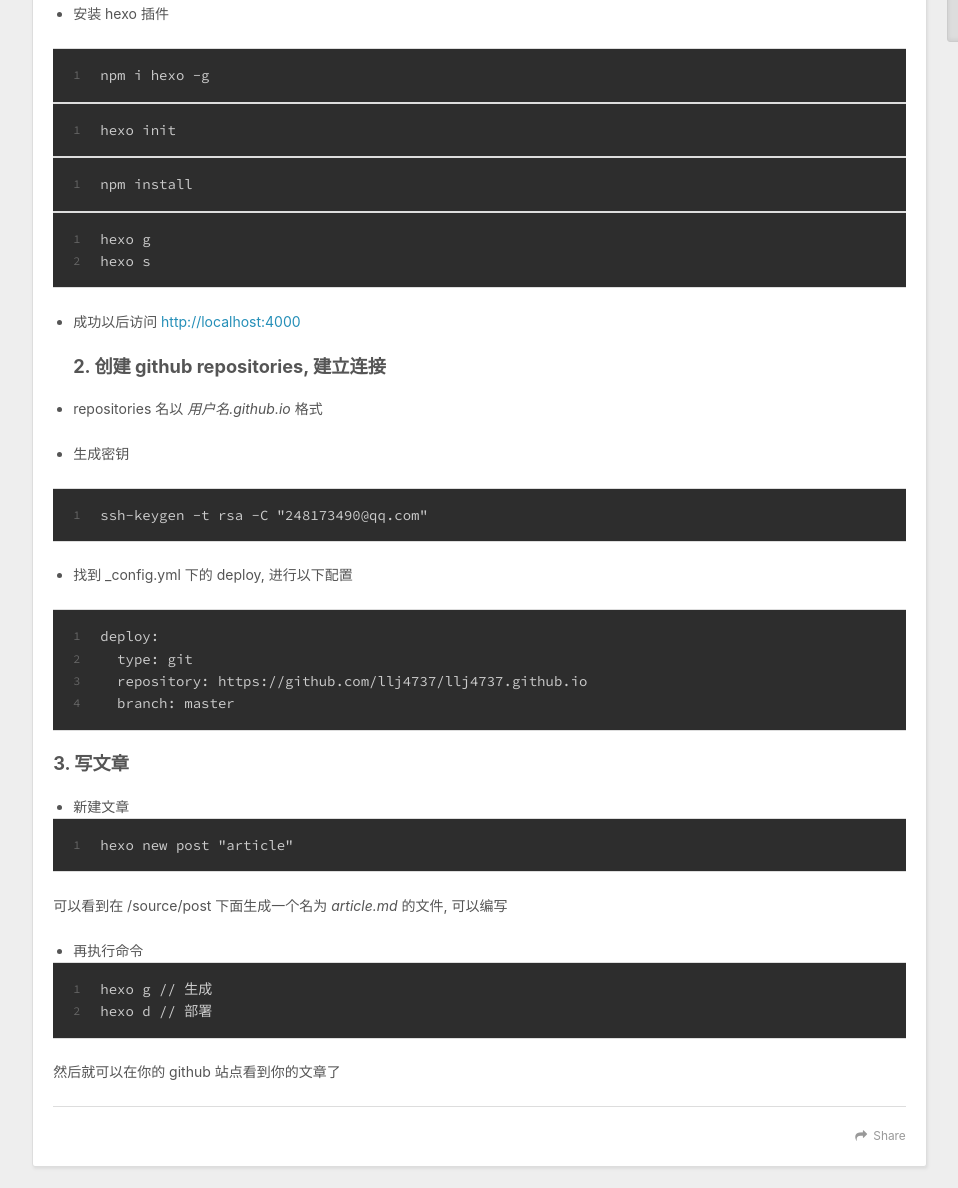
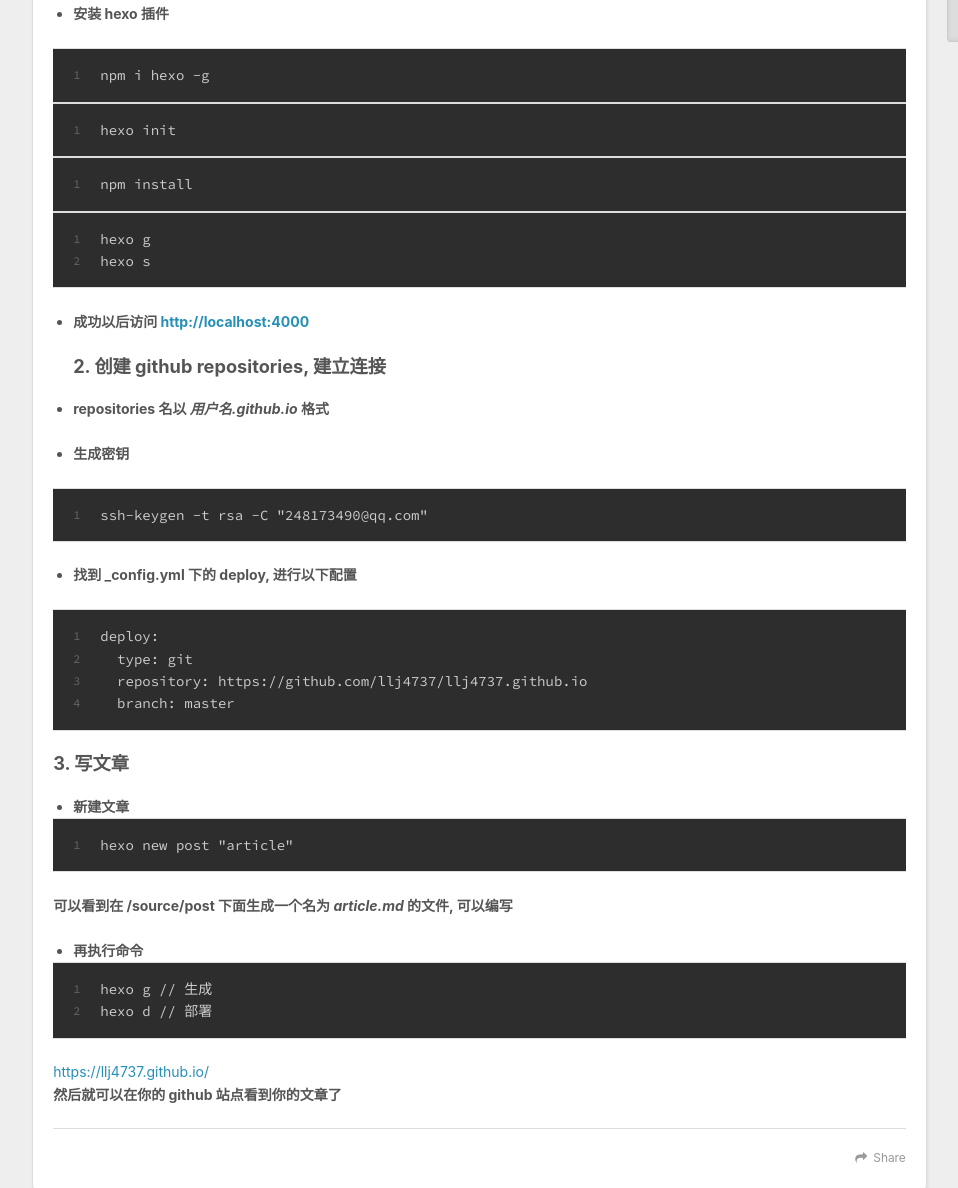
Before and after one commit to llj4737/llj4737.github.io, a plain HTML site: page 2019/07/29/实习第1天/index.html in a window 1280 px wide. Shown: the part 539-1727 px from the top of the page, without its empty margins (8-966 px from the left). Drawn offline with nearby package versions, Linux system fonts and the light colour scheme.

Commit message:
Site updated: 2019-07-29 14:16:22

```diff
--- a/2019/07/29/实习第1天/index.html
+++ b/2019/07/29/实习第1天/index.html
@@ -14,7 +14,7 @@
 <meta property="og:site_name" content="Hexo">
 <meta property="og:description" content="使用 github 搭建个人博客1. 新建文件夹 /hexo, cd /hexo, 安装 hexo 插件 1npm i hexo -g  1hexo init  1npm install  12hexo ghexo s  成功以后访问 http://localhost:4000 2. 创建 github repositories, 建立连接 repositories 名以 用户名.github.i">
 <meta property="og:locale" content="default">
-<meta property="og:updated_time" content="2019-07-29T06:11:53.071Z">
+<meta property="og:updated_time" content="2019-07-29T06:16:18.638Z">
 <meta name="twitter:card" content="summary">
 <meta name="twitter:title" content="实习第1天">
 <meta name="twitter:description" content="使用 github 搭建个人博客1. 新建文件夹 /hexo, cd /hexo, 安装 hexo 插件 1npm i hexo -g  1hexo init  1npm install  12hexo ghexo s  成功以后访问 http://localhost:4000 2. 创建 github repositories, 建立连接 repositories 名以 用户名.github.i">
@@ -87,7 +87,7 @@
     <div class="article-entry" itemprop="articleBody">
 
         <h2 id="使用-github-搭建个人博客"><a href="#使用-github-搭建个人博客" class="headerlink" title="使用 github 搭建个人博客"></a>使用 github 搭建个人博客</h2><h3 id="1-新建文件夹-hexo-cd-hexo"><a href="#1-新建文件夹-hexo-cd-hexo" class="headerlink" title="1. 新建文件夹 /hexo, cd /hexo,"></a>1. 新建文件夹 /hexo, cd /hexo,</h3><ul>
-<li><p>安装 hexo 插件</p>
+<li><p><strong>安装 hexo 插件</strong></p>
 <figure class="highlight plain"><table><tr><td class="gutter"><pre><span class="line">1</span><br></pre></td><td class="code"><pre><span class="line">npm i hexo -g</span><br></pre></td></tr></table></figure>
 
 <figure class="highlight plain"><table><tr><td class="gutter"><pre><span class="line">1</span><br></pre></td><td class="code"><pre><span class="line">hexo init</span><br></pre></td></tr></table></figure>
@@ -96,30 +96,30 @@
 
 <figure class="highlight plain"><table><tr><td class="gutter"><pre><span class="line">1</span><br><span class="line">2</span><br></pre></td><td class="code"><pre><span class="line">hexo g</span><br><span class="line">hexo s</span><br></pre></td></tr></table></figure>
 </li>
-<li><p>成功以后访问 <a href="http://localhost4000" target="_blank" rel="noopener">http://localhost:4000</a></p>
+<li><p><strong>成功以后访问 <a href="http://localhost4000" target="_blank" rel="noopener">http://localhost:4000</a></strong></p>
 <h3 id="2-创建-github-repositories-建立连接"><a href="#2-创建-github-repositories-建立连接" class="headerlink" title="2. 创建 github repositories, 建立连接"></a>2. 创建 github repositories, 建立连接</h3></li>
-<li><p>repositories 名以 <em>用户名.github.io</em> 格式</p>
+<li><p><strong>repositories 名以 <em>用户名.github.io</em> 格式</strong></p>
 </li>
-<li><p>生成密钥</p>
+<li><p><strong>生成密钥</strong></p>
 <figure class="highlight plain"><table><tr><td class="gutter"><pre><span class="line">1</span><br></pre></td><td class="code"><pre><span class="line">ssh-keygen -t rsa -C &quot;248173490@qq.com&quot;</span><br></pre></td></tr></table></figure>
 </li>
-<li><p>找到 _config.yml 下的 deploy, 进行以下配置</p>
+<li><p><strong>找到 _config.yml 下的 deploy, 进行以下配置</strong></p>
 <figure class="highlight plain"><table><tr><td class="gutter"><pre><span class="line">1</span><br><span class="line">2</span><br><span class="line">3</span><br><span class="line">4</span><br></pre></td><td class="code"><pre><span class="line">deploy:</span><br><span class="line">  type: git</span><br><span class="line">  repository: https://github.com/llj4737/llj4737.github.io</span><br><span class="line">  branch: master</span><br></pre></td></tr></table></figure>
 
 </li>
 </ul>
 <h3 id="3-写文章"><a href="#3-写文章" class="headerlink" title="3. 写文章"></a>3. 写文章</h3><ul>
-<li>新建文章<figure class="highlight plain"><table><tr><td class="gutter"><pre><span class="line">1</span><br></pre></td><td class="code"><pre><span class="line">hexo new post &quot;article&quot;</span><br></pre></td></tr></table></figure>
+<li><strong>新建文章</strong><figure class="highlight plain"><table><tr><td class="gutter"><pre><span class="line">1</span><br></pre></td><td class="code"><pre><span class="line">hexo new post &quot;article&quot;</span><br></pre></td></tr></table></figure>
 
 </li>
 </ul>
-<p>可以看到在 /source/post 下面生成一个名为 <em>article.md</em> 的文件, 可以编写</p>
+<p><strong>可以看到在 /source/post 下面生成一个名为 <em>article.md</em> 的文件, 可以编写</strong></p>
 <ul>
-<li>再执行命令<figure class="highlight plain"><table><tr><td class="gutter"><pre><span class="line">1</span><br><span class="line">2</span><br></pre></td><td class="code"><pre><span class="line">hexo g // 生成</span><br><span class="line">hexo d // 部署</span><br></pre></td></tr></table></figure>
+<li><strong>再执行命令</strong><figure class="highlight plain"><table><tr><td class="gutter"><pre><span class="line">1</span><br><span class="line">2</span><br></pre></td><td class="code"><pre><span class="line">hexo g // 生成</span><br><span class="line">hexo d // 部署</span><br></pre></td></tr></table></figure>
 
 </li>
 </ul>
-<p>然后就可以在你的 github 站点看到你的文章了</p>
+<p><a href="https://llj4737.github.io/" target="_blank" rel="noopener">https://llj4737.github.io/</a><br><strong>然后就可以在你的 github 站点看到你的文章了</strong></p>
 
 
     </div>
```
Also changed, not shown: index.html (+9 -9 lines).
